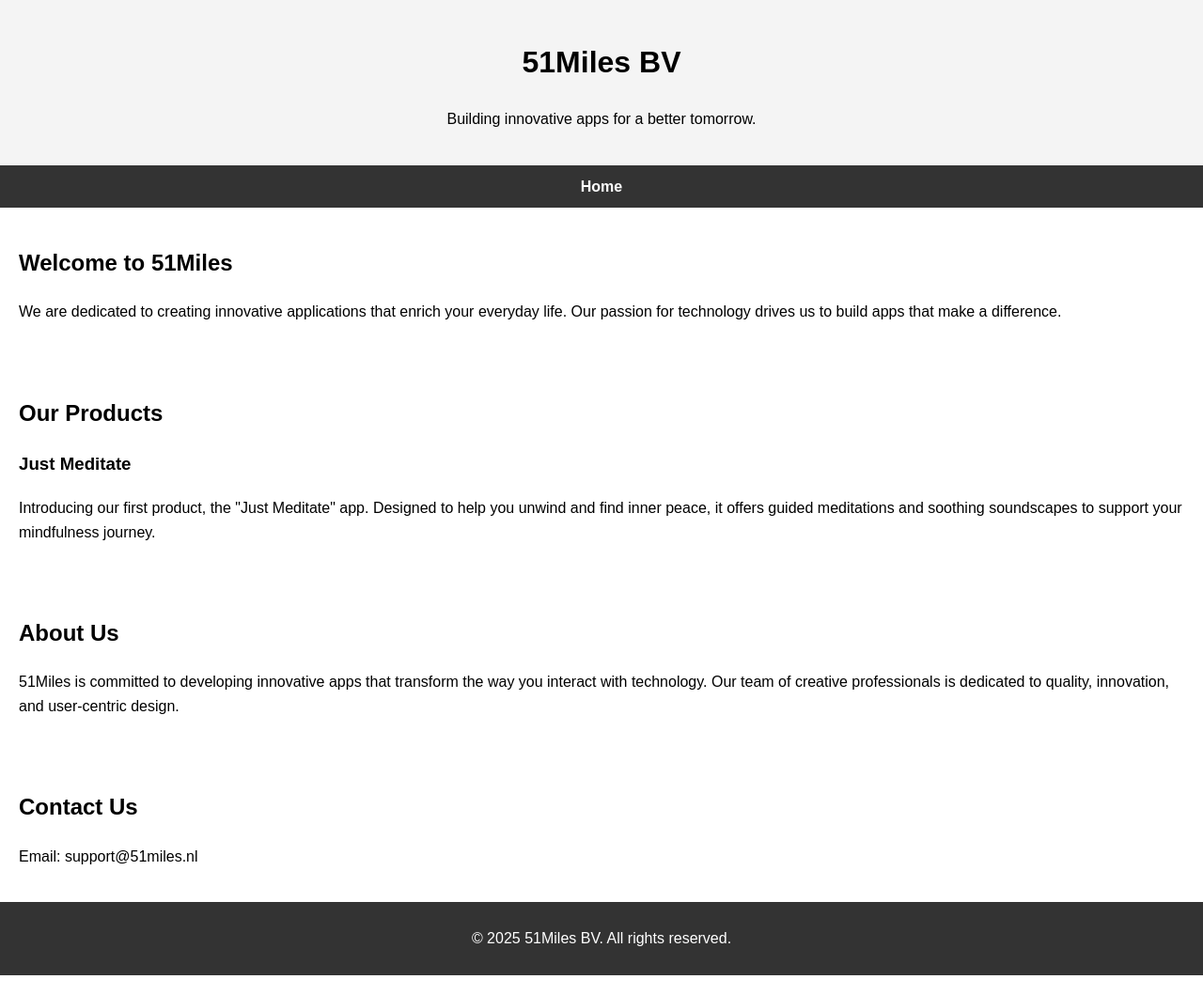
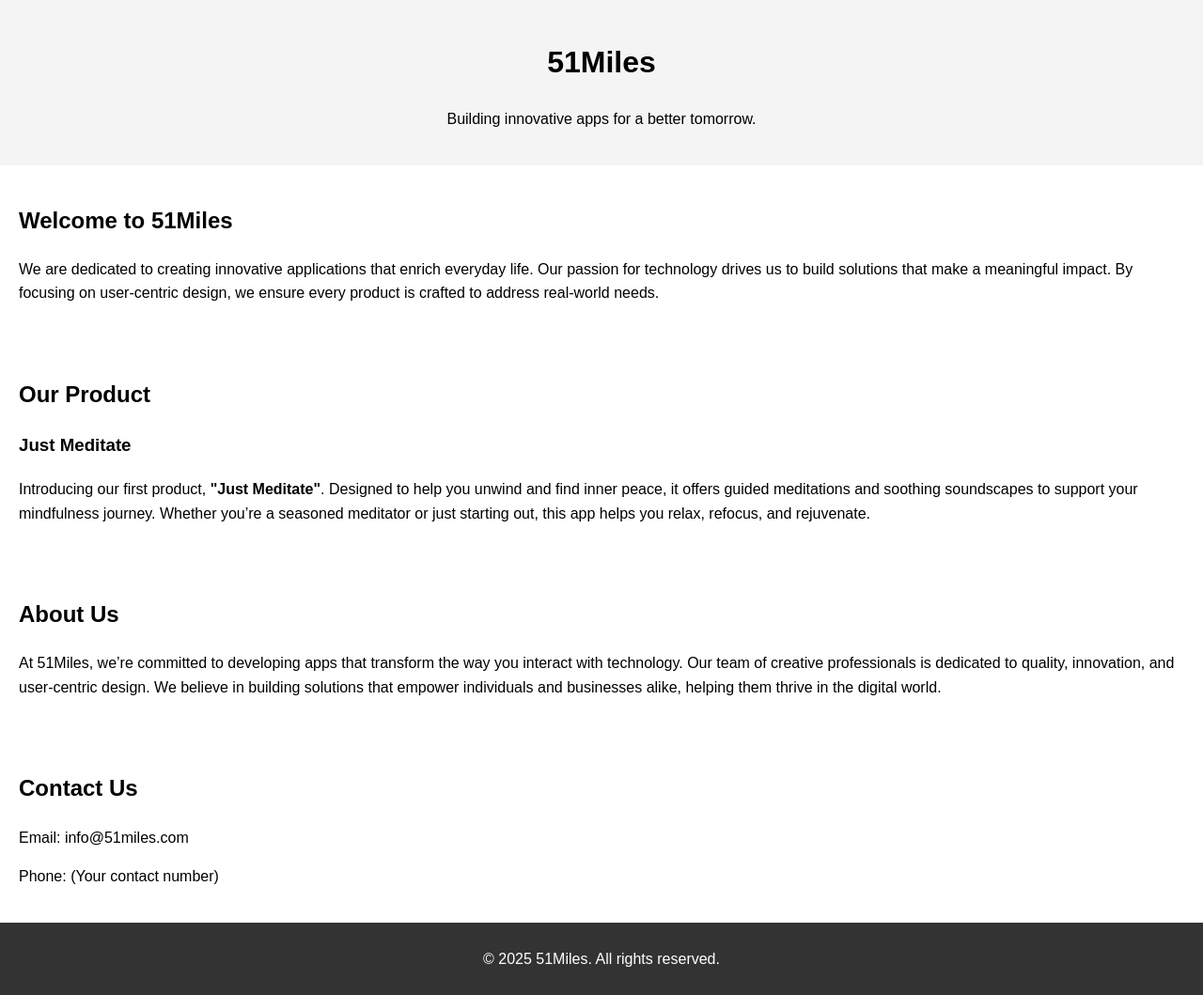
Before and after one commit to kalsdjf23/51miles-static-website, a plain HTML site: page index.html in a window 1280 px wide. Shown: the whole page at 94% size. Before the commit the page ends 1038 px from the top, so only its background shows below. Drawn offline with Linux system fonts and the light colour scheme.

Commit message:
Update index.html

```diff
--- a/index.html
+++ b/index.html
@@ -1,46 +1,55 @@
 <!DOCTYPE html>
 <html lang="en">
 <head>
-  <meta charset="UTF-8">
-  <meta name="viewport" content="width=device-width, initial-scale=1.0">
-  <title>51Miles - Innovative Products</title>
-  <link rel="stylesheet" href="style.css">
+  <meta charset="UTF-8" />
+  <meta name="viewport" content="width=device-width, initial-scale=1.0"/>
+  <title>51Miles - Innovative Apps</title>
+  <link rel="stylesheet" href="style.css" />
 </head>
 <body>
-  <header>
-    <h1>51Miles BV</h1>
-    <p>Building innovative apps for a better tomorrow.</p>
+  <!-- Hero Section -->
+  <header class="hero">
+    <div class="hero-content">
+      <h1>51Miles</h1>
+      <p>Building innovative apps for a better tomorrow.</p>
+    </div>
   </header>
 
-  <nav>
-    <a href="#home">Home</a>
-  </nav>
-
-  <section id="home">
+  <!-- Introduction Section -->
+  <section class="intro">
     <h2>Welcome to 51Miles</h2>
-    <p>We are dedicated to creating innovative applications that enrich your everyday life. Our passion for technology drives us to build apps that make a difference.</p>
+    <p>
+      We are dedicated to creating innovative applications that enrich everyday life. Our passion for technology drives us to build solutions that make a meaningful impact. By focusing on user-centric design, we ensure every product is crafted to address real-world needs.
+    </p>
   </section>
 
-  <section id="products">
-    <h2>Our Products</h2>
-    <article>
-      <h3>Just Meditate</h3>
-      <p>Introducing our first product, the "Just Meditate" app. Designed to help you unwind and find inner peace, it offers guided meditations and soothing soundscapes to support your mindfulness journey.</p>
-    </article>
+  <!-- Product Section -->
+  <section class="product">
+    <h2>Our Product</h2>
+    <h3>Just Meditate</h3>
+    <p>
+      Introducing our first product, <strong>"Just Meditate"</strong>. Designed to help you unwind and find inner peace, it offers guided meditations and soothing soundscapes to support your mindfulness journey. Whether you’re a seasoned meditator or just starting out, this app helps you relax, refocus, and rejuvenate.
+    </p>
   </section>
 
-  <section id="about">
+  <!-- About Section -->
+  <section class="about">
     <h2>About Us</h2>
-    <p>51Miles is committed to developing innovative apps that transform the way you interact with technology. Our team of creative professionals is dedicated to quality, innovation, and user-centric design.</p>
+    <p>
+      At 51Miles, we’re committed to developing apps that transform the way you interact with technology. Our team of creative professionals is dedicated to quality, innovation, and user-centric design. We believe in building solutions that empower individuals and businesses alike, helping them thrive in the digital world.
+    </p>
   </section>
 
-  <section id="contact">
+  <!-- Contact Section -->
+  <section class="contact">
     <h2>Contact Us</h2>
-    <p>Email: support@51miles.nl</p>
+    <p>Email: info@51miles.com</p>
+    <p>Phone: (Your contact number)</p>
   </section>
 
+  <!-- Footer -->
   <footer>
-    <p>&copy; 2025 51Miles BV. All rights reserved.</p>
+    <p>&copy; 2025 51Miles. All rights reserved.</p>
   </footer>
 </body>
 </html>
```
